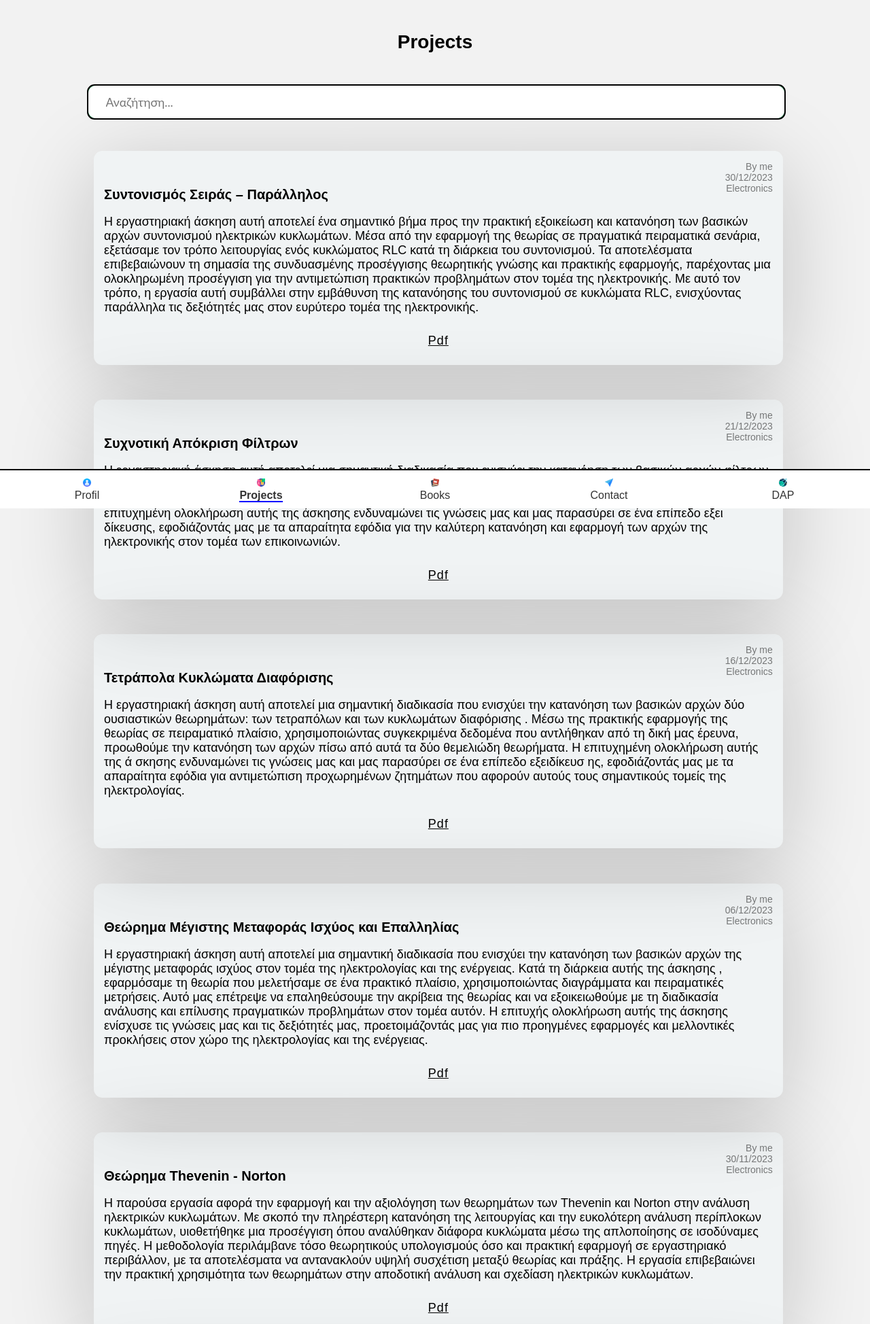
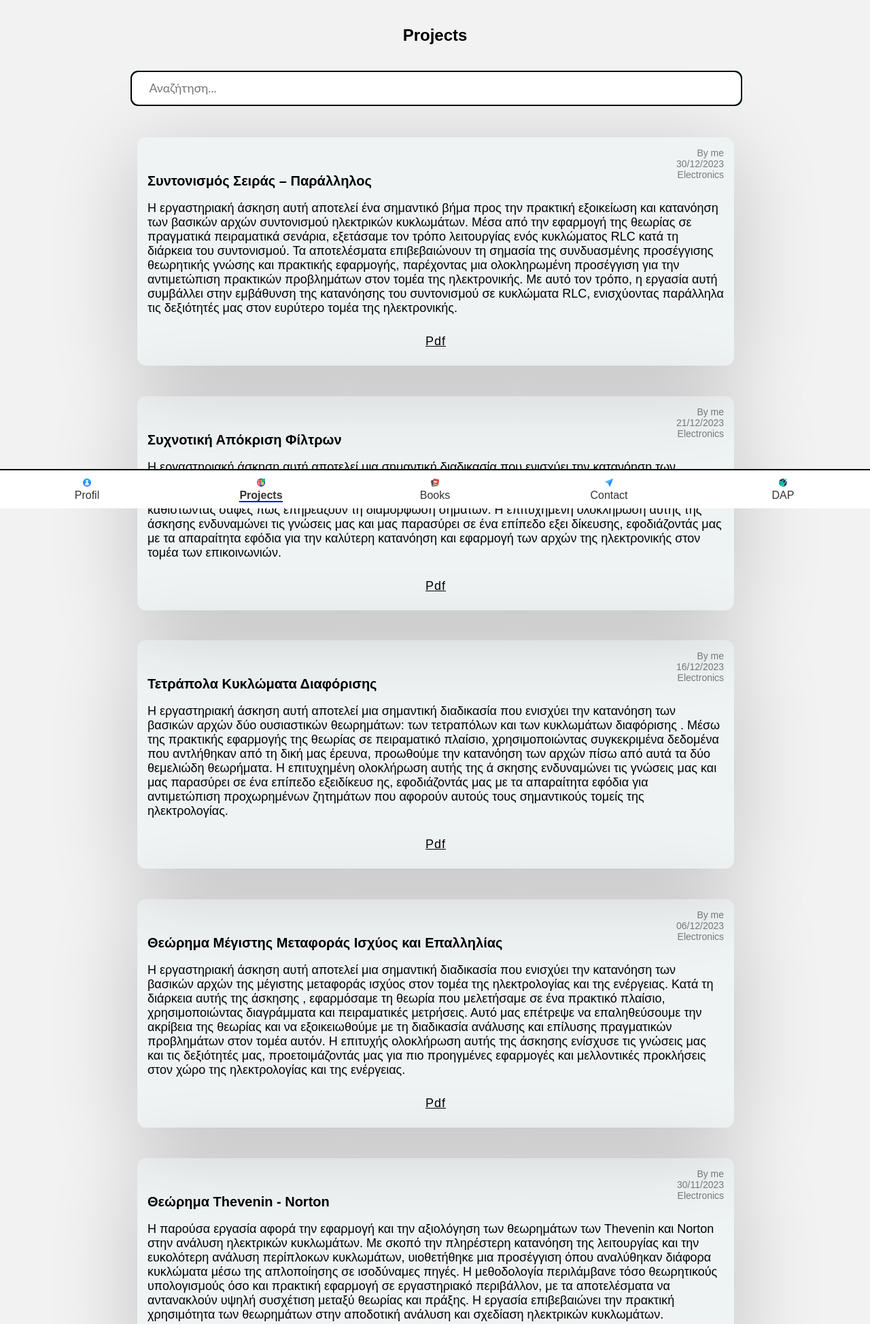
Before and after one commit to Klajdis32/npw, a PHP site: page /projects.html in a window 1280 px wide. Shown: the part 52-2000 px from the top of the page at 68% size. Run offline with PHP 8.4, Linux system fonts and the light colour scheme.

Commit message:
kati liga

```diff
--- a/BooksDB.js
+++ b/BooksDB.js
@@ -3,7 +3,6 @@ const books = [
     //     id: "",
     //     Titlos: "",
     //     Katigoria: "",
-    //
     //     sxolio_simperasma: ""
     // },
     {
@@ -23,7 +22,8 @@ const books = [
         Katigoria: "The Art of War, by Sun Tzu",
         Titlos: "The Art of War, by Sun Tzu",
         sxolio_simperasma: "A book written about 2,500 years ago about planning and conducting military operations in China. The ideas and suggestions written in the book are also applicable in the modern world in which competition prevails."
-    },{
+    },
+    {
         id: "6",
         Katigoria: "Science fiction",
         Titlos: "Brave New World, by Aldous Huxley",
--- a/dap.html
+++ b/dap.html
@@ -135,7 +135,7 @@ const loadingDiv = document.getElementById('loadingDiv');
                         video.height = '600';
                         video.src = data.url;
                         video.title = data.title;
-                        video.frameBorder = '0';
+                        video.frameBorder = '1';
                         video.allow = 'accelerometer; autoplay; clipboard-write; encrypted-media; gyroscope; picture-in-picture; web-share';
                         video.allowFullscreen = true;
 
--- a/projects.css
+++ b/projects.css
@@ -69,7 +69,7 @@ align-items: center;
 }
 
 .container {
-width: 80%;
+width: 70%;
 margin-left: 0%;
 max-width: 1100px;
 margin: 0 auto;
@@ -220,7 +220,7 @@ overflow: hidden;
 }
 
 .blog-post {
-width: 99%;
+width: 98%;
 background-color: #dbf4ff21;
 box-shadow: 0 1.4rem 8rem rgba(0, 0, 0, 0.2);
 display: flex;
@@ -289,10 +289,6 @@ letter-spacing: 1px;
 color: black;
 }
 
-.container h2 {
-font-weight: 500;
-}
-
 .todivmetaa {
 text-align: center;
 font-size: 18px;
@@ -309,8 +305,8 @@ font-weight: 500;
 
 .topstoproj {
 text-align: center;
-font-size: 28px;
-font-weight: 550;
+font-size: 25px;
+font-weight: 600;
 }
 
 .arrow {
@@ -339,7 +335,8 @@ display: block;
 }
 
 .waves img {
-width: 15%;
+    margin-top: -4%;
+    width: 10%;
 }
 
 #dynamicContentContainer {
--- a/projects.html
+++ b/projects.html
@@ -27,9 +27,9 @@
 
 
 <div class="container">
-
-    <br><p class="topstoproj">Projects</p><br>
-
+    <br>
+    <div style="text-align: center;"><h2>Projects</h2></div>
+    <br>
     <form onsubmit="event.preventDefault();" role="search">
         <input id="search" type="search" placeholder="Αναζήτηση..." autofocus required />
         <button type="submit">Go</button>
```
Also changed, not shown: books.css (+17 -5 lines).
